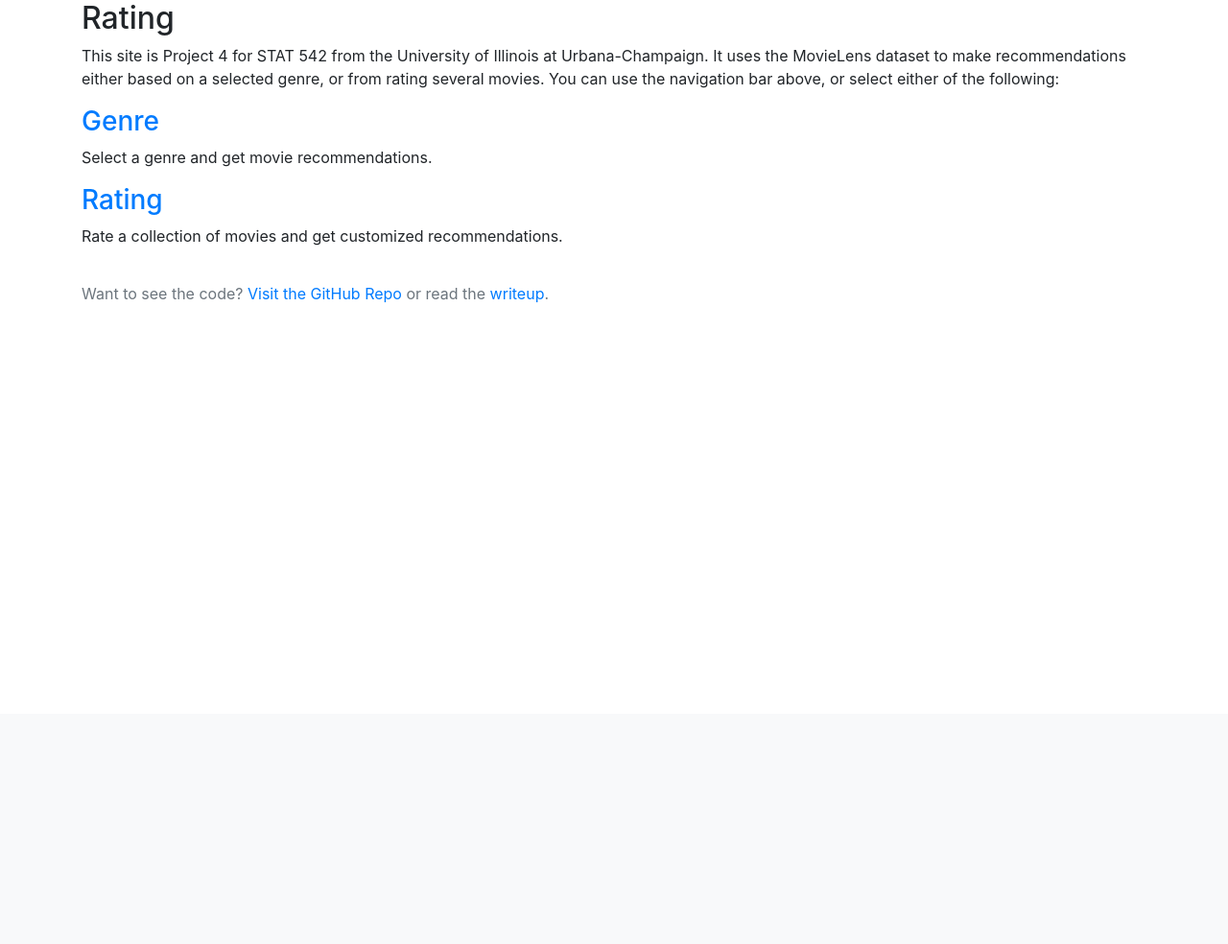
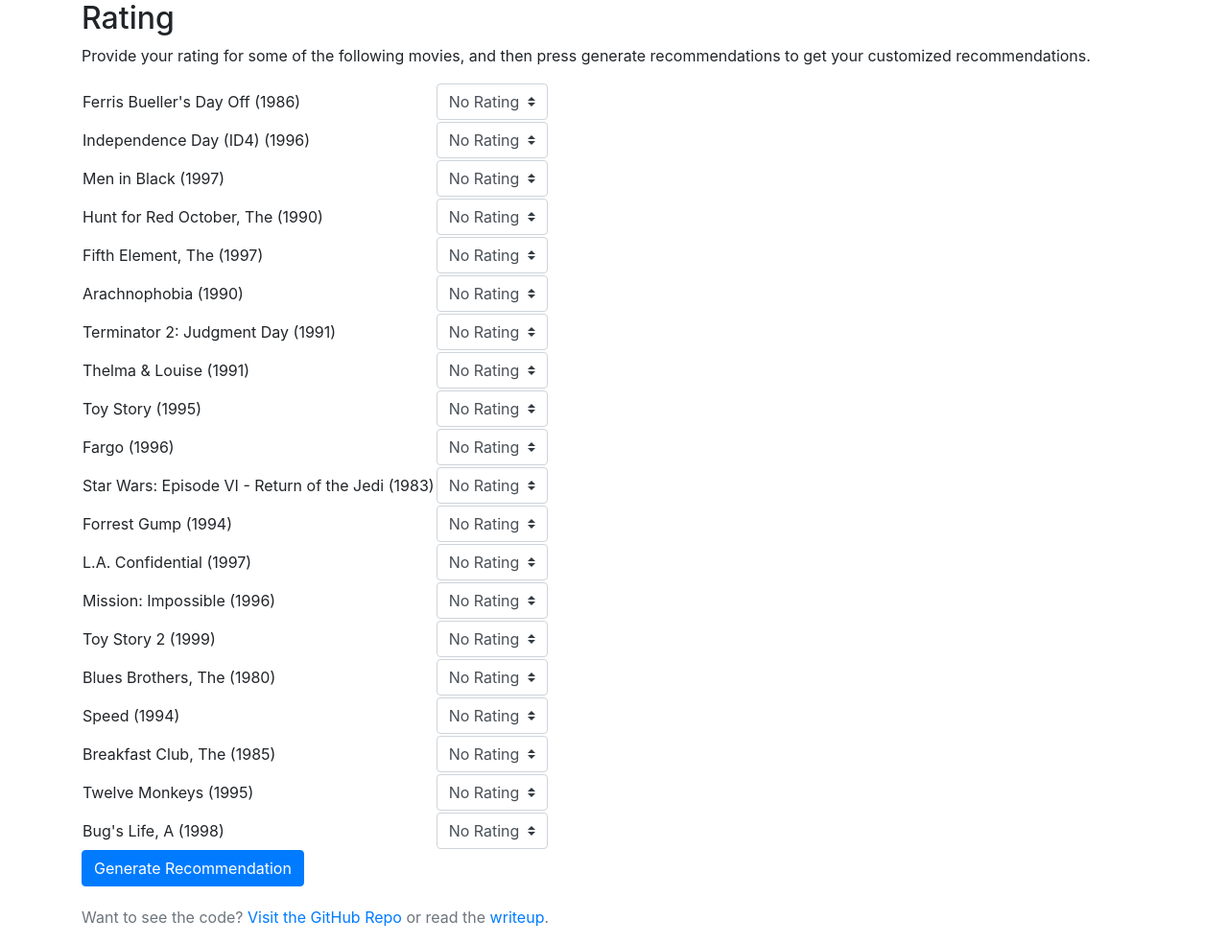
Before and after one commit to kyledemeule/recotron, a Flask app: page /rating in a window 1280 px wide. Shown: the part 56-1040 px from the top of the page at 96% size. Before the commit the page ends 371 px from the top, so only its background shows below. Run offline with Flask 2, Linux system fonts and the light colour scheme; some libraries are stand-ins or nearby versions.

Commit message:
Working on form to set ratings and get recos.

```diff
--- a/app.py
+++ b/app.py
@@ -15,9 +15,49 @@ def genre():
         movie_df=pd.read_csv("static/data/top10_by_genre.csv")
     )
 
+sample_movies = [
+    (2918, "Ferris Bueller's Day Off (1986)"),
+    (780, 'Independence Day (ID4) (1996)'),
+    (1580, 'Men in Black (1997)'),
+    (1610, 'Hunt for Red October, The (1990)'),
+    (1527, 'Fifth Element, The (1997)'),
+    (2699, 'Arachnophobia (1990)'),
+    (589, 'Terminator 2: Judgment Day (1991)'),
+    (3418, 'Thelma & Louise (1991)'),
+    (1, 'Toy Story (1995)'),
+    (608, 'Fargo (1996)'),
+    (1210, 'Star Wars: Episode VI - Return of the Jedi (1983)'),
+    (356, 'Forrest Gump (1994)'),
+    (1617, 'L.A. Confidential (1997)'),
+    (648, 'Mission: Impossible (1996)'),
+    (3114, 'Toy Story 2 (1999)'),
+    (1220, 'Blues Brothers, The (1980)'),
+    (377, 'Speed (1994)'),
+    (1968, 'Breakfast Club, The (1985)'),
+    (32, 'Twelve Monkeys (1995)'),
+    (2355, "Bug's Life, A (1998)")
+]
+
 @app.route('/rating')
 def rating():
-    return render_template('rating.html', active_page="rating")
+    return render_template('rating.html',
+        active_page="rating",
+        sample_movies=sample_movies
+    )
+
+@app.route('/rating/recommendation', methods=['POST'])
+def rating_recommendation():
+    print(request.form)
+    movie_df = pd.read_csv(
+        "static/data/movies.dat",
+        sep="::",
+        names=["movie_id", "title", "genres"],
+        index_col=0,
+        engine="python"
+    )
+    return render_template('recommendation-result.html',
+        reco_movies_df=movie_df.head()
+    )
 
 if __name__ == '__main__':
     # Threaded option to enable multiple instances for multiple user access support
--- a/templates/layout.html
+++ b/templates/layout.html
@@ -52,6 +52,33 @@
               $('.genre-reco').addClass('d-none');
               $('#genre-reco-' + selected_genre).removeClass('d-none');
           });
+          // recommendation logic
+          $( "#reco-form" ).submit(function( event ) {
+            event.preventDefault();
+            $('#recommendations').empty();
+
+
+            $("#reco-form :input").prop("disabled", true);
+
+            var ratings = {};
+            var possible_scores = ["1", "2", "3", "4", "5"];
+            $( "#reco-form  select" ).each(function( index ) {
+              var rating = $(this).val();
+              if (possible_scores.includes(rating)) {
+                var movie_id = $(this).attr('id');
+                ratings[movie_id] = rating;
+              }
+            });
+
+            $.post("/rating/recommendation", ratings)
+              .done(function(response) {
+                console.log(response);
+                $('#recommendations').append(response);
+              })
+              .always(function() {
+                $("#reco-form :input").prop("disabled", false);
+              });
+        });
       });
     </script>
   </body>
--- a/templates/rating.html
+++ b/templates/rating.html
@@ -2,12 +2,27 @@
 {% block content %}
 <h2>Rating</h2>
 <div>
-  <p>This site is Project 4 for STAT 542 from the University of Illinois at Urbana-Champaign. It uses the MovieLens dataset to make recommendations either based on a selected genre, or from rating several movies. You can use the navigation bar above, or select either of the following:</p>
-
-  <a href="/genre"><h3>Genre</h3></a>
-  <p>Select a genre and get movie recommendations.</p>
-
-  <a href="/rating"><h3>Rating</h3></a>
-  <p>Rate a collection of movies and get customized recommendations.</p>
+  <p>Provide your rating for some of the following movies, and then press generate recommendations to get your customized recommendations.</p>
+  <form id="reco-form">
+    <table>
+        {% for movie_id, movie_title in sample_movies %}
+        <tr>
+            <td>{{ movie_title }}</td>
+            <td>
+                <select class="browser-default custom-select" id={{ movie_id }}>
+                  <option selected>No Rating</option>
+                  <option value="1">1</option>
+                  <option value="2">2</option>
+                  <option value="3">3</option>
+                  <option value="4">4</option>
+                  <option value="5">5</option>
+                </select>
+            </td>
+        </tr>
+        {% endfor %}
+    </table>
+    <button id="reco-form-submit" type="submit" class="btn btn-primary">Generate Recommendation</button>
+  </form>
 </div>
+<div id="recommendations"></div>
 {% endblock %}
```
Also changed, not shown: templates/recommendation-result.html (added, +17 -0 lines), 1 other file.
